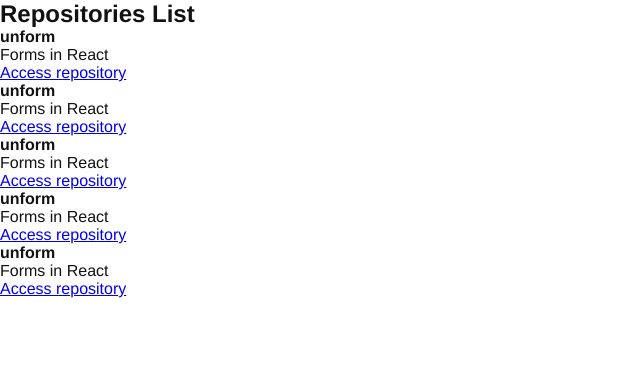
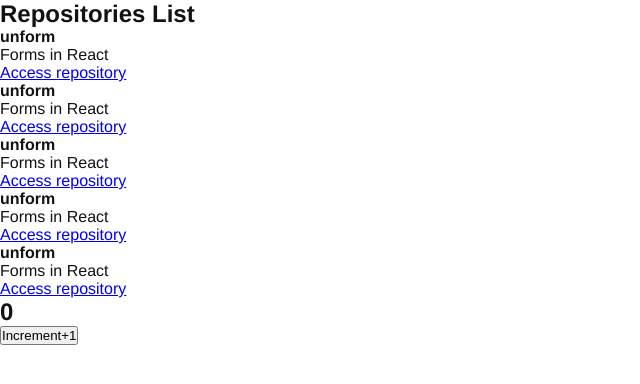
Before and after one commit to saboyagustavo/github-explorer, a React app: page / in a window 1280 px wide. Shown: the top 384 px of the page, without its empty margins (0-640 px from the left). Built offline with nearby package versions, Linux system fonts and the light colour scheme.

Commit message:
Setting component state via hook, immutability and configured fast refresh.

```diff
--- a/package.json
+++ b/package.json
@@ -18,11 +18,13 @@
         "@babel/core": "^7.13.10",
         "@babel/preset-env": "^7.13.10",
         "@babel/preset-react": "^7.12.13",
+        "@pmmmwh/react-refresh-webpack-plugin": "^0.4.3",
         "babel-loader": "^8.2.2",
         "cross-env": "^7.0.3",
         "css-loader": "^5.1.1",
         "html-webpack-plugin": "^5.3.1",
         "node-sass": "^5.0.0",
+        "react-refresh": "^0.9.0",
         "sass-loader": "^11.0.1",
         "style-loader": "^2.0.0",
         "webpack": "^5.24.4",
--- a/src/App.jsx
+++ b/src/App.jsx
@@ -1,6 +1,13 @@
+import { RepositoryList } from './components/RepostioryList.jsx';
+import { Counter } from './components/Counter';
+
 import './styles/global.scss';
-import { RepositoryList } from './components/RepostioryList.jsx';
-import './components/RepostioryList.jsx';
+
 export function App() {
-    return <RepositoryList />;
+    return (
+        <>
+            <RepositoryList />
+            <Counter />
+        </>
+    );
 }
--- /dev/null
+++ b/src/components/Counter.jsx
@@ -0,0 +1,18 @@
+import { useState } from 'react';
+
+export function Counter() {
+    const [counter, setCounter] = useState(0);
+
+    function increment() {
+        setCounter(counter + 1);
+    }
+
+    return (
+        <section className="counter">
+            <h2>{counter}</h2>
+            <button type="button" onClick={increment}>
+                Increment+1
+            </button>
+        </section>
+    );
+}
--- a/webpack.config.js
+++ b/webpack.config.js
@@ -1,7 +1,8 @@
 const path = require('path');
 const HtmlWebpackPlugin = require('html-webpack-plugin');
+const ReactRefreshWebpackPlugin = require('@pmmmwh/react-refresh-webpack-plugin');
+const isDevelopment = process.env.NODE_ENV !== 'production';
 
-const isDevelopment = process.env.NODE_ENV !== 'production';
 module.exports = {
     mode: isDevelopment ? 'development' : 'production',
     devtool: isDevelopment ? 'eval-source-map' : 'source-map',
@@ -14,19 +15,26 @@
         extensions: ['.js', '.jsx'],
     },
     plugins: [
+        isDevelopment && new ReactRefreshWebpackPlugin(),
         new HtmlWebpackPlugin({
             template: path.resolve(__dirname, 'public', 'index.html'),
         }),
-    ],
+    ].filter(Boolean),
     devServer: {
         contentBase: path.resolve(__dirname, 'public'),
+        hot: true,
     },
     module: {
         rules: [
             {
                 test: /\.jsx$/,
                 exclude: /node_modules/,
-                use: 'babel-loader',
+                use: {
+                    loader: 'babel-loader',
+                    options: {
+                        plugins: [isDevelopment && require.resolve('react-refresh/babel')].filter(Boolean),
+                    },
+                },
             },
             {
                 test: /\.scss$/,
```
Also changed, not shown: 2 other files (tests, documents, lock files or other folders).
